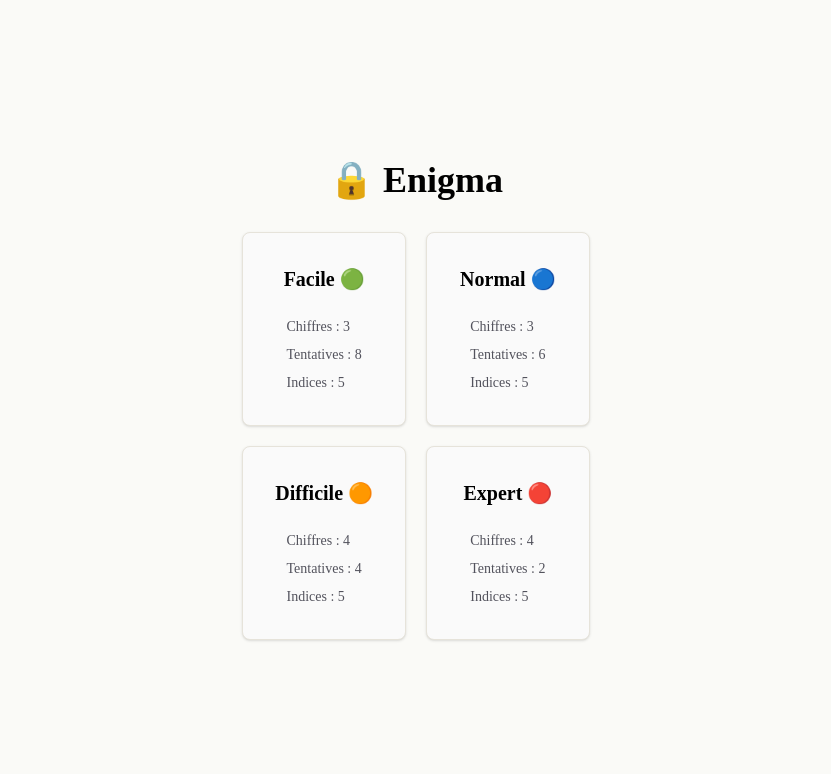
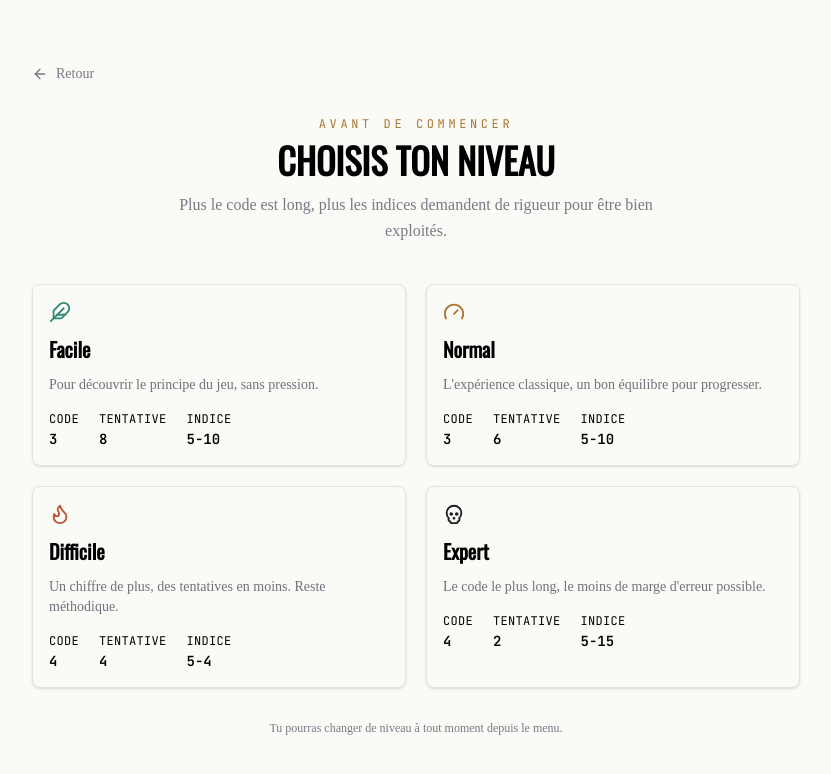
Before and after one commit to NiaikoLucka/Enigma, a React (Vite) app: page /game in a window 1280 px wide. Shown: the top 774 px of the page, without its empty margins (224-1055 px from the left). Built offline with nearby package versions, Linux system fonts and the light colour scheme.

Commit message:
Feat: Enhance GameMenu with difficulty selection and add DifficultyInfo module

```diff
--- a/src/components/GameMenu.tsx
+++ b/src/components/GameMenu.tsx
@@ -1,6 +1,13 @@
-import { GAME_CONFIG, Difficulty, type GameSession } from "@/core";
+import {
+  GAME_CONFIG,
+  Difficulty,
+  type GameSession,
+  getDifficultyInfo,
+} from "@/core";
 
 import Card from "./ui/Card";
+import { ArrowLeft } from "lucide-react";
+import { Link } from "react-router-dom";
 
 interface GameMenuProps {
   onStart: (session: GameSession) => void;
@@ -8,30 +15,30 @@ interface GameMenuProps {
 
 export default function GameMenu({ onStart }: GameMenuProps) {
   return (
-    <div
-      className="
-      flex
-      items-center
-      justify-center
-      p-6
-      "
-    >
-      <div
-        className="
-        w-full
-        max-w-4xl
-        "
-      >
-        <h1
-          className="
-          text-4xl
-          font-bold
-          text-center
-          mb-8
-          "
+    <div className="flex items-center justify-center px-6 py-10">
+      <div className=" w-full max-w-3xl">
+        <Link
+          to="/"
+          className="enigma-back transition-colors flex items-center gap-2 bg-none text-muted-foreground hover:text-primary"
         >
-          🔒 Enigma
-        </h1>
+          <ArrowLeft size={16} />
+          <span className="text-sm">Retour</span>
+        </Link>
+
+        <div className="mt-8 text-center">
+          <p className="text-xs tracking-[0.3em] text-primary uppercase font-Jetbrains">
+            Avant de commencer
+          </p>
+          <h1 className="text-4xl font-extrabold font-Oswald uppercase mt-2">
+            Choisis ton niveau
+          </h1>
+          <p
+            className="mt-3 text-base leading-relaxed font-light max-w-lg mx-auto text-muted-foreground"
+          >
+            Plus le code est long, plus les indices demandent de rigueur pour
+            être bien exploités.
+          </p>
+        </div>
 
         <div
           className="
@@ -39,10 +46,13 @@ export default function GameMenu({ onStart }: GameMenuProps) {
           grid-cols-1
           md:grid-cols-2
           gap-5
+          mt-10
           "
         >
           {Object.entries(GAME_CONFIG).map(([difficulty, config]) => {
             const level = difficulty as Difficulty;
+            const info = getDifficultyInfo(level);
+            const Icon = info.icon;
 
             return (
               <Card
@@ -56,65 +66,52 @@ export default function GameMenu({ onStart }: GameMenuProps) {
                   })
                 }
 
-                className="
-                bg-zinc-50
-                p-8
-                flex
-                flex-col
-                items-center
-                gap-6
-                cursor-pointer
-                hover:-translate-y-1
-                hover:shadow-lg
-                transition-all
-                "
+                className="cursor-pointer hover:-translate-y-1 transition-all hover:border-primary hover:shadow-md"
               >
-                <h2
-                  className="
-                  text-xl
-                  font-bold
-                  "
-                >
-                  {getDifficultyLabel(level)}
-                </h2>
+                <div className="flex flex-col gap-3 text-center">
+                  <Icon size={22} color={info.color} />
+                  <h3 className="text-xl font-semibold  text-start font-Oswald">
+                    {info.title}
+                  </h3>
+                  <p className="text-sm text-zinc-500 text-start">
+                    {info.description}
+                  </p>
+                </div>
 
-                <div
-                  className="
-                  space-y-2
-                  text-sm
-                  text-zinc-600
-                  "
-                >
-                  <p>Chiffres : {config.digits}</p>
+                <div className="flex gap-5 mt-4 font-Jetbrains">
+                  <div>
+                    <p className="text-xs uppercase tracking-wide">Code</p>{" "}
+                    <p className="text-sm font-semibold mt-0.5">
+                      {config.digits}
+                    </p>{" "}
+                  </div>
 
-                  <p>Tentatives : {config.maxAttempts}</p>
+                  <div>
+                    <p className="text-xs uppercase tracking-wide">Tentative</p>{" "}
+                    <p className="text-sm font-semibold mt-0.5">
+                      {config.maxAttempts}
+                    </p>{" "}
+                  </div>
 
-                  <p>Indices : {config.minClues}</p>
+                  <div>
+                    <p className="text-xs uppercase tracking-wide">Indice</p>{" "}
+                    <p className="text-sm font-semibold mt-0.5">
+                      {config.minClues === config.maxClues
+                        ? config.minClues
+                        : `${config.minClues}-${config.maxClues}`}
+                    </p>{" "}
+                  </div>
                 </div>
               </Card>
             );
           })}
         </div>
+        <div className="flex w-full justify-center mt-5">
+          <p className="text-xs mt-3 font-light text-muted-foreground ">
+            Tu pourras changer de niveau à tout moment depuis le menu.
+          </p>
+        </div>
       </div>
     </div>
   );
 }
-
-function getDifficultyLabel(difficulty: Difficulty) {
-  switch (difficulty) {
-    case Difficulty.EASY:
-      return "Facile 🟢";
-
-    case Difficulty.NORMAL:
-      return "Normal 🔵";
-
-    case Difficulty.HARD:
-      return "Difficile 🟠";
-
-    case Difficulty.EXPERT:
-      return "Expert 🔴";
-
-    default:
-      return difficulty;
-  }
-}
--- /dev/null
+++ b/src/core/difficulty/DifficultyInfo.ts
@@ -0,0 +1,52 @@
+import { Feather, Flame, Gauge, Skull, type LucideIcon } from "lucide-react";
+
+import { Difficulty } from "../config/Difficulty";
+
+export interface DifficultyInfo {
+  title: string;
+
+  description: string;
+
+  color: string;
+
+  icon: LucideIcon;
+}
+
+export function getDifficultyInfo(difficulty: Difficulty): DifficultyInfo {
+  switch (difficulty) {
+    case Difficulty.EASY:
+      return {
+        title: "Facile",
+        description: "Pour découvrir le principe du jeu, sans pression.",
+        color: "#2E8873",
+        icon: Feather,
+      };
+
+    case Difficulty.NORMAL:
+      return {
+        title: "Normal",
+        description:
+          "L'expérience classique, un bon équilibre pour progresser.",
+        color: "#A9762F",
+        icon: Gauge,
+      };
+
+    case Difficulty.HARD:
+      return {
+        title: "Difficile",
+        description:
+          "Un chiffre de plus, des tentatives en moins. Reste méthodique.",
+        color: "#BD5236",
+        icon: Flame,
+      };
+
+    case Difficulty.EXPERT:
+      return {
+        title: "Expert",
+        description:
+          "Le code le plus long, le moins de marge d'erreur possible.",
+        color: "#1B1C20",
+        icon: Skull,
+      };
+  }
+}
--- a/src/core/index.ts
+++ b/src/core/index.ts
@@ -5,3 +5,4 @@ export * from "./config/GameConfig"
 export * from "./config/Difficulty"
 export * from "./models/LockAnimation"
 export * from "./models/GameSession"
+export * from "./difficulty/DifficultyInfo"
--- a/src/page/Home.tsx
+++ b/src/page/Home.tsx
@@ -37,8 +37,8 @@ const cards = [
 
 export default function HomePage() {
   return (
-    <main className="flex items-center justify-center px-6 w-full h-auto">
-      <div className="flex-col justify-center items-center text-center space-y-8">
+    <main className="flex items-center justify-center px-6 py-16 w-full h-auto">
+      <div className="flex-col justify-center items-center text-center space-y-8 mt-6">
         {/* Logo */}
         <LockEmblem />
 
```
